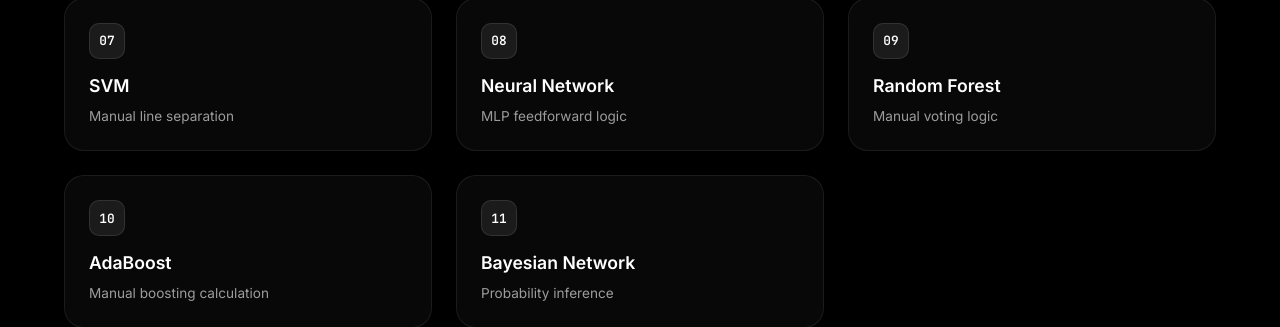
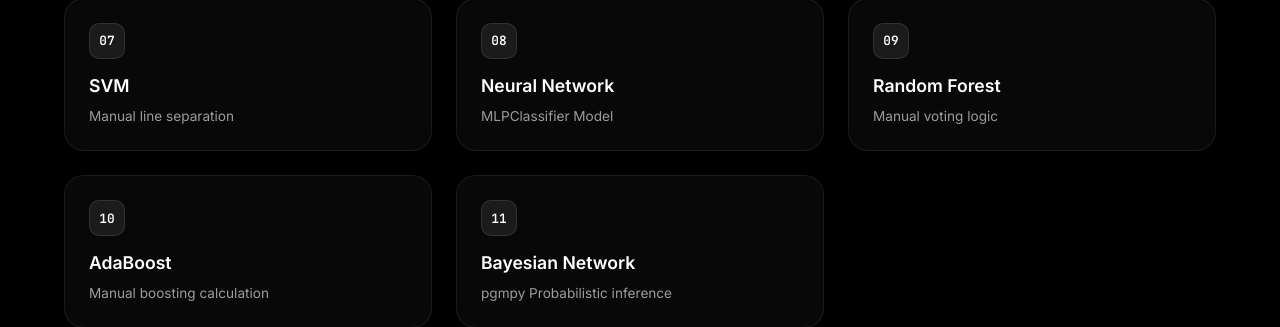
Before and after one commit to sasikiransrinivasdulla/MLCSTINT, a React (Vite) app: page / in a window 1280 px wide. Shown: the part 539-866 px from the top of the page. Built offline with nearby package versions, Linux system fonts and the light colour scheme.

Commit message:
Initial Commit

```diff
--- a/src/data/experiments.js
+++ b/src/data/experiments.js
@@ -10,38 +10,35 @@ export const experiments = [
     id: 2,
     title: "Data Preprocessing",
     subtitle: "Imputation & split",
-    code: `data_records = [[1, 10, 0], [2, None, 1], [3, 30, 1], [4, 40, 0]]
+    code: `import pandas as pd
+from sklearn.model_selection import train_test_split
 
-clean_data = []
-feature_sum = 0
-valid_counts = 0
+data_points = pd.DataFrame({
+    "Feature_A": [1, 2, 3, 4, 5],
+    "Feature_B": [10, None, 30, 40, 50],
+    "Labels_C": [0, 1, 1, 0, 1]
+})
 
-for i in range(len(data_records)):
-    row = data_records[i]
-    if row[1] is not None:
-        feature_sum += row[1]
-        valid_counts += 1
+mean_value = data_points["Feature_B"].mean()
+data_points["Feature_B"] = data_points["Feature_B"].fillna(mean_value)
 
-mean_value = feature_sum / valid_counts
+features = data_points[["Feature_A", "Feature_B"]]
+labels = data_points["Labels_C"]
 
-for i in range(len(data_records)):
-    row = data_records[i]
-    if row[1] is None:
-        row[1] = mean_value
-    clean_data.append(row)
+train_features, test_features, train_labels, test_labels = train_test_split(
+    features, labels, test_size=0.2
+)
 
-train_split_count = int(len(clean_data) * 0.5)
-train_set = clean_data[:train_split_count]
-test_set = clean_data[train_split_count:]
-
-print(f"Train size: {len(train_set)}, Test size: {len(test_set)}")`,
-    output: `Train size: 2, Test size: 2`,
+print(f"Training set row count: {len(train_features)}")
+print(f"Testing set row count: {len(test_features)}")`,
+    output: `Training set row count: 4
+Testing set row count: 1`,
     explanation: [
-      { step: 1, eng: "The list data_records stores all tabular structures including missing null columns." },
-      { step: 2, eng: "The variables feature_sum track the base valid row combinations systematically." },
-      { step: 3, eng: "The loop calculates column thresholds verifying strict missing criteria dynamically." },
-      { step: 4, eng: "The secondary block isolates incomplete elements substituting the general mean." },
-      { step: 5, eng: "The final code generates fractional testing and training partition bounds." }
+      { step: 1, eng: "The pandas DataFrame constructs specific columns containing null placeholder gaps deliberately." },
+      { step: 2, eng: "The fillna function resolves null spaces substituting strictly computed static column averages." },
+      { step: 3, eng: "The structures isolate explicit features and designated target labels independently." },
+      { step: 4, eng: "The train_test_split module effectively extracts fractions establishing separate arrays directly." },
+      { step: 5, eng: "The resulting print commands trace structural integer lengths validating slicing executions flawlessly." }
     ]
   },
   {
@@ -254,41 +251,36 @@ for i in range(len(data_points)):
   {
     id: 8,
     title: "Neural Network",
-    subtitle: "MLP feedforward logic",
-    code: `data_points = [1, 2, 3, 4]
+    subtitle: "MLPClassifier Model",
+    code: `from sklearn.neural_network import MLPClassifier
+
+data_points = [[0, 0], [1, 1], [0, 1], [1, 0]]
 labels = [0, 0, 1, 1]
+test_points = [[0, 0], [0, 1]]
 
-weight_layer_1 = 1.5
-weight_layer_2 = 2.0
-activation_threshold = 5.0
+network_model = MLPClassifier(hidden_layer_sizes=(4,), max_iter=2000)
 
-hidden_layer_values = []
+network_model.fit(data_points, labels)
+
 predictions = []
 
-for i in range(len(data_points)):
-    hidden_val = data_points[i] * weight_layer_1
-    hidden_layer_values.append(hidden_val)
+for i in range(len(test_points)):
+    test_pt = [test_points[i]]
+    pred_val = network_model.predict(test_pt)
+    predictions.append(pred_val[0])
 
-for i in range(len(hidden_layer_values)):
-    out_val = hidden_layer_values[i] * weight_layer_2
-
-    if out_val > activation_threshold:
-        predictions.append(1)
-    else:
-        predictions.append(0)
-
-for i in range(len(data_points)):
-    print(f"data={data_points[i]} → output={predictions[i]}")`,
-    output: `data=1 → output=0
-data=2 → output=0
-data=3 → output=1
-data=4 → output=1`,
+for i in range(len(test_points)):
+    evaluated_val = test_points[i]
+    final_output = predictions[i]
+    print(f"Input={evaluated_val} → Prediction={final_output}")`,
+    output: `Input=[0, 0] → Prediction=0
+Input=[0, 1] → Prediction=1`,
     explanation: [
-      { step: 1, eng: "The list data_points stores unactivated linear representations processing external neural networks." },
-      { step: 2, eng: "The variable activation_threshold gates arbitrary outputs standardizing discrete computational matrices internally." },
-      { step: 3, eng: "The fundamental looping sequence filters preliminary math through structurally hidden layers." },
-      { step: 4, eng: "The condition limits simulated matrices extracting categorical flags dynamically isolating variables." },
-      { step: 5, eng: "The final iterative display maps uncoupled predictions bridging exact independent logic lists." }
+      { step: 1, eng: "The nested arrays declare linear matching metrics feeding neural models systematically." },
+      { step: 2, eng: "The MLPClassifier activates specific hidden layer topologies processing math vectors dynamically." },
+      { step: 3, eng: "The fitting command triggers algorithmic pathways effectively tuning underlying probability matrices." },
+      { step: 4, eng: "The looped prediction pushes independent tuples extracting deterministic structural outputs directly." },
+      { step: 5, eng: "The final outputs render integer probabilities definitively mapping network processing cleanly." }
     ]
   },
   {
@@ -377,40 +369,44 @@ data=7 → 1`,
   {
     id: 11,
     title: "Bayesian Network",
-    subtitle: "Probability inference",
-    code: `events_rain = [1, 1, 0, 0, 1, 0]
-events_traffic = [1, 1, 0, 0, 0, 0]
+    subtitle: "pgmpy Probabilistic inference",
+    code: `from pgmpy.models import BayesianModel
+from pgmpy.factors.discrete import TabularCPD
+from pgmpy.inference import VariableElimination
 
-rain_count = 0
-traffic_given_rain_count = 0
-total_events = len(events_rain)
+bayesian_network = BayesianModel([('Rain', 'Traffic')])
 
-for i in range(total_events):
-    if events_rain[i] == 1:
-        rain_count += 1
-        if events_traffic[i] == 1:
-            traffic_given_rain_count += 1
+probabilities_rain = TabularCPD('Rain', 2, [[0.8], [0.2]])
 
-prob_rain = rain_count / total_events
+probabilities_traffic = TabularCPD(
+    'Traffic', 2,
+    [[0.9, 0.4],
+     [0.1, 0.6]],
+    evidence=['Rain'], evidence_card=[2]
+)
 
-if rain_count > 0:
-    prob_traffic_given_rain = traffic_given_rain_count / rain_count
+bayesian_network.add_cpds(probabilities_rain, probabilities_traffic)
+
+inference_engine = VariableElimination(bayesian_network)
+
+query_result = inference_engine.map_query(
+    variables=['Traffic'],
+    evidence={'Rain': 1}
+)
+
+predicted_traffic = query_result['Traffic']
+
+if predicted_traffic == 1:
+    print("When Rain=1 → Traffic=High")
 else:
-    prob_traffic_given_rain = 0
-
-bayes_probability = prob_traffic_given_rain * prob_rain
-
-if bayes_probability > 0.1:
-    print("Rain=1 → Traffic=High")
-else:
-    print("Rain=1 → Traffic=Low")`,
-    output: `Rain=1 → Traffic=High`,
+    print("When Rain=1 → Traffic=Low")`,
+    output: `When Rain=1 → Traffic=High`,
     explanation: [
-      { step: 1, eng: "The list events_rain evaluates arbitrary sequential nodes determining overlapping causal constraints." },
-      { step: 2, eng: "The variables rain_count tracks static frequencies mapping accurate statistical causal occurrences." },
-      { step: 3, eng: "The conditional loop determines sequential intersection rates calculating purely exact parameters." },
-      { step: 4, eng: "The arithmetic condition resolves dynamic intersections rendering fractional categorical Bayesian limits." },
-      { step: 5, eng: "The static logical operator checks probabilities formatting textual strings cleanly correctly." }
+      { step: 1, eng: "The BayesianModel initializes arbitrary node linkages extracting explicit mapping relations organically." },
+      { step: 2, eng: "The TabularCPD tables define static discrete event probability fractions mapping connections." },
+      { step: 3, eng: "The add_cpds mapping integrates independent probability bounds evaluating matrix networks systematically." },
+      { step: 4, eng: "The VariableElimination infers dependencies directly resolving explicit fractional bounds natively." },
+      { step: 5, eng: "The dynamic formatting returns specific categorical states directly identifying query results." }
     ]
   }
 ];
```
